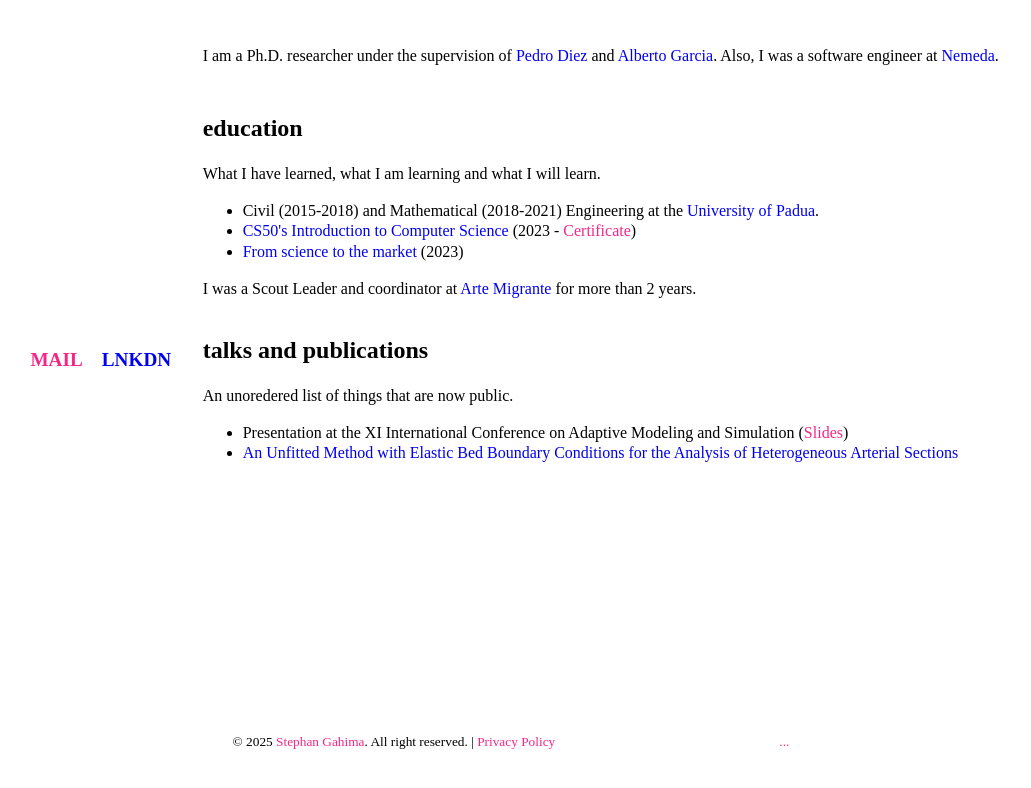
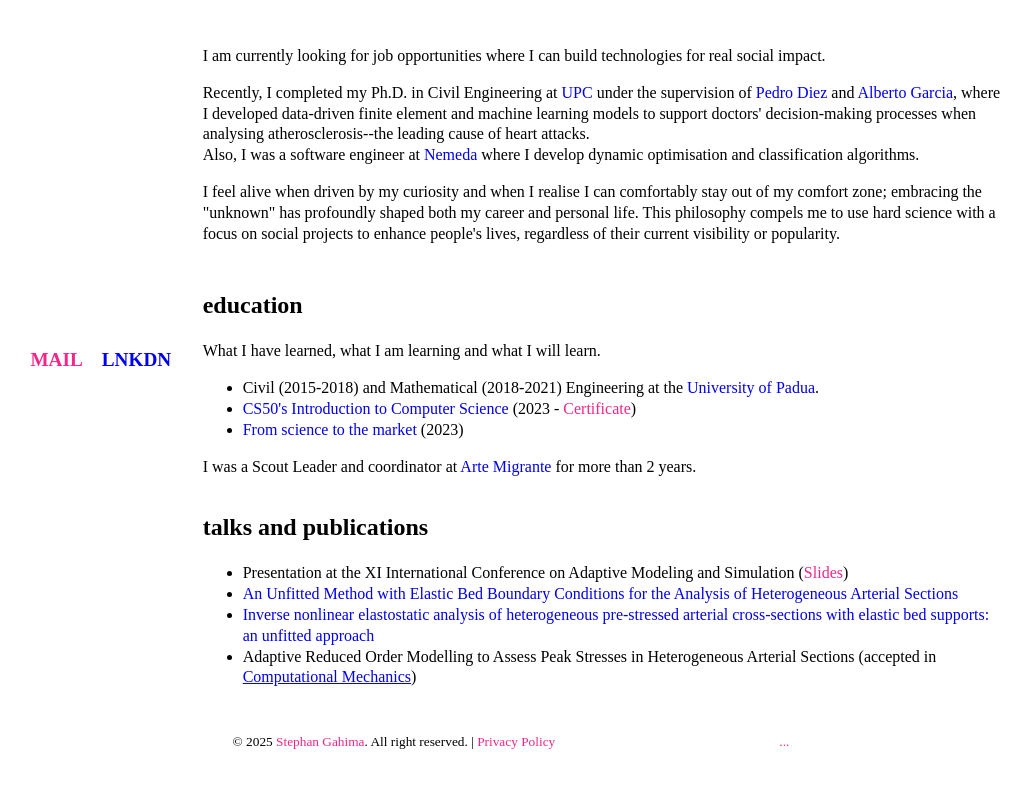
Before and after one commit to tennets/tennets.github.io, a plain HTML site: page index.html in a window 1280 px wide. Shown: the whole page, without its empty margins (129-1160 px from the left). Drawn offline with Linux system fonts and the light colour scheme.

Commit message:
Update overview section and add recent publicationsl

```diff
--- a/index.html
+++ b/index.html
@@ -27,8 +27,18 @@
                 <!-- About -->
                 <div class="section">
                     <p class="overview">
-                        I am a Ph.D. researcher under the supervision of <a class="ext-link" href="https://www.lacan.upc.edu/user/pedro-diez/">Pedro Diez</a> and <a class="ext-link" href="https://www.lacan.upc.edu/user/berto.garcia/">Alberto Garcia</a>.
-						Also, I was a software engineer at <a class="ext-link" href="https://nemeda.io/">Nemeda</a>.
+                        <p>
+                            I am currently looking for job opportunities where I can build technologies for real social impact.
+                        </p>
+                        <p>
+                            Recently, I completed my Ph.D. in Civil Engineering at <a class="ext-link" href="https://www.upc.edu/en">UPC</a> under the supervision of <a class="ext-link" href="https://www.lacan.upc.edu/user/pedro-diez/">Pedro Diez</a> and <a class="ext-link" href="https://www.lacan.upc.edu/user/berto.garcia/">Alberto Garcia</a>, where I developed data-driven finite element and machine learning models to support doctors' decision-making processes when analysing atherosclerosis--the leading cause of heart attacks.
+                            <br>
+                            Also, I was a software engineer at <a class="ext-link" href="https://nemeda.io/">Nemeda</a> where I develop dynamic optimisation and classification algorithms.
+                        </p>
+                        <p>
+                            I feel alive when driven by my curiosity and when I realise I can comfortably stay out of my comfort zone; embracing the "unknown" has profoundly shaped both my career and personal life.
+                            This philosophy compels me to use hard science with a focus on social projects to enhance people's lives, regardless of their current visibility or popularity.
+                        </p>
                     </p>
 					<!--
                     <div class="key-concepts">
@@ -64,9 +74,11 @@
                     <h2 class="section-title">
                         talks and publications
                     </h2>
+                    <!--
                     <p class="overview">
                         An unoredered list of things that are now public.
                     </p>
+                    -->
                     <div class="key-concepts">
                         <ul>
                             <li>
@@ -74,6 +86,13 @@
                             </li>
                             <li>
                                 <a class="ext-link" href="https://www.mdpi.com/2227-7390/11/7/1748">An Unfitted Method with Elastic Bed Boundary Conditions for the Analysis of Heterogeneous Arterial Sections</a>
+                            </li>
+                            <li>
+                                <a class="ext-link" href="https://doi.org/10.1016/j.cnsns.2025.109341">Inverse nonlinear elastostatic analysis of heterogeneous pre-stressed arterial cross-sections with elastic bed supports: an unfitted approach</a>
+                            </li>
+                            <li>
+                                Adaptive Reduced Order Modelling to Assess Peak Stresses in Heterogeneous Arterial
+Sections (accepted in <a class=ext-link" href="https://link.springer.com/journal/466">Computational Mechanics</a>)
                             </li>
                         </ul>
                     </div>
```
